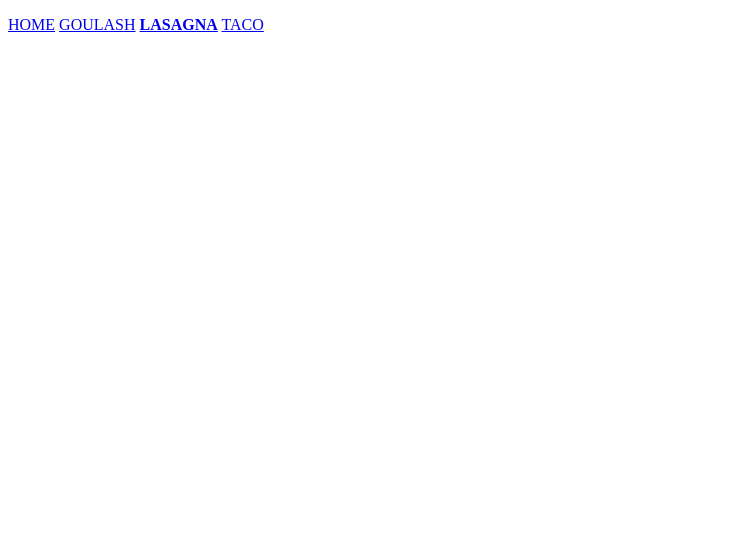
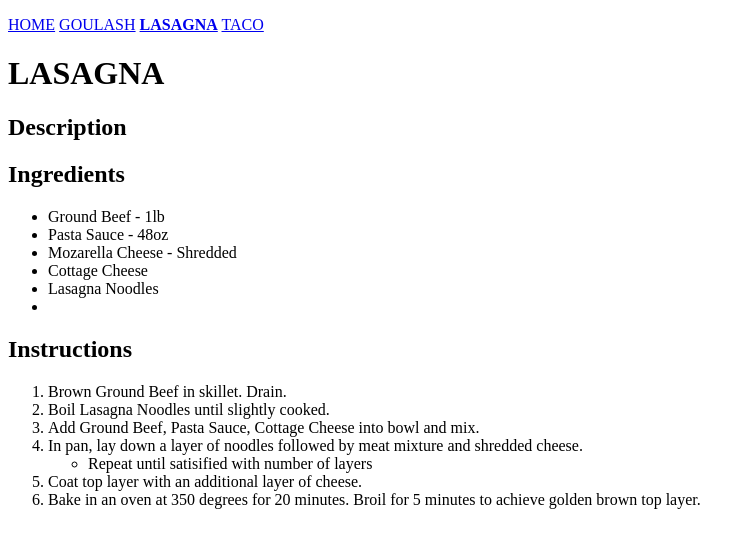
Before and after one commit to jolfwar/exploration, a plain HTML site: page _theOdinProject/odin_Websites/odin-recipes/recipes/lasagna.html in a window 1280 px wide. Shown: the whole page, without its empty margins (0-755 px from the left). Drawn offline with Linux system fonts and the light colour scheme.

Commit message:
Add Ingredients and Instructions

```diff
--- a/_theOdinProject/odin_Websites/odin-recipes/recipes/lasagna.html
+++ b/_theOdinProject/odin_Websites/odin-recipes/recipes/lasagna.html
@@ -11,5 +11,36 @@
         <a href="lasagna.html"><strong>LASAGNA</strong></a>
         <a href="taco.html">TACO</a>
     </p>
+
+    <h1>LASAGNA</h1>
+
+    <h2>Description</h2>
+
+    <p></p>
+
+    <p></p>
+
+    <h2>Ingredients</h2>
+    <ul>
+        <li>Ground Beef - 1lb</li>
+        <li>Pasta Sauce - 48oz</li>
+        <li>Mozarella Cheese - Shredded</li>
+        <li>Cottage Cheese</li>
+        <li>Lasagna Noodles</li>
+        <li></li>
+    </ul>
+
+    <h2>Instructions</h2>
+    <ol>
+        <li>Brown Ground Beef in skillet. Drain.</li>
+        <li>Boil Lasagna Noodles until slightly cooked.</li>
+        <li>Add Ground Beef, Pasta Sauce, Cottage Cheese into bowl and mix.</li>
+        <li>In pan, lay down a layer of noodles followed by meat mixture and shredded cheese.</li>
+            <ul>
+                <li>Repeat until satisified with number of layers</li>
+            </ul>
+        <li>Coat top layer with an additional layer of cheese.</li>
+        <li>Bake in an oven at 350 degrees for 20 minutes. Broil for 5 minutes to achieve golden brown top layer.</li>
+    </ol>
 </body>
 </html>
```
